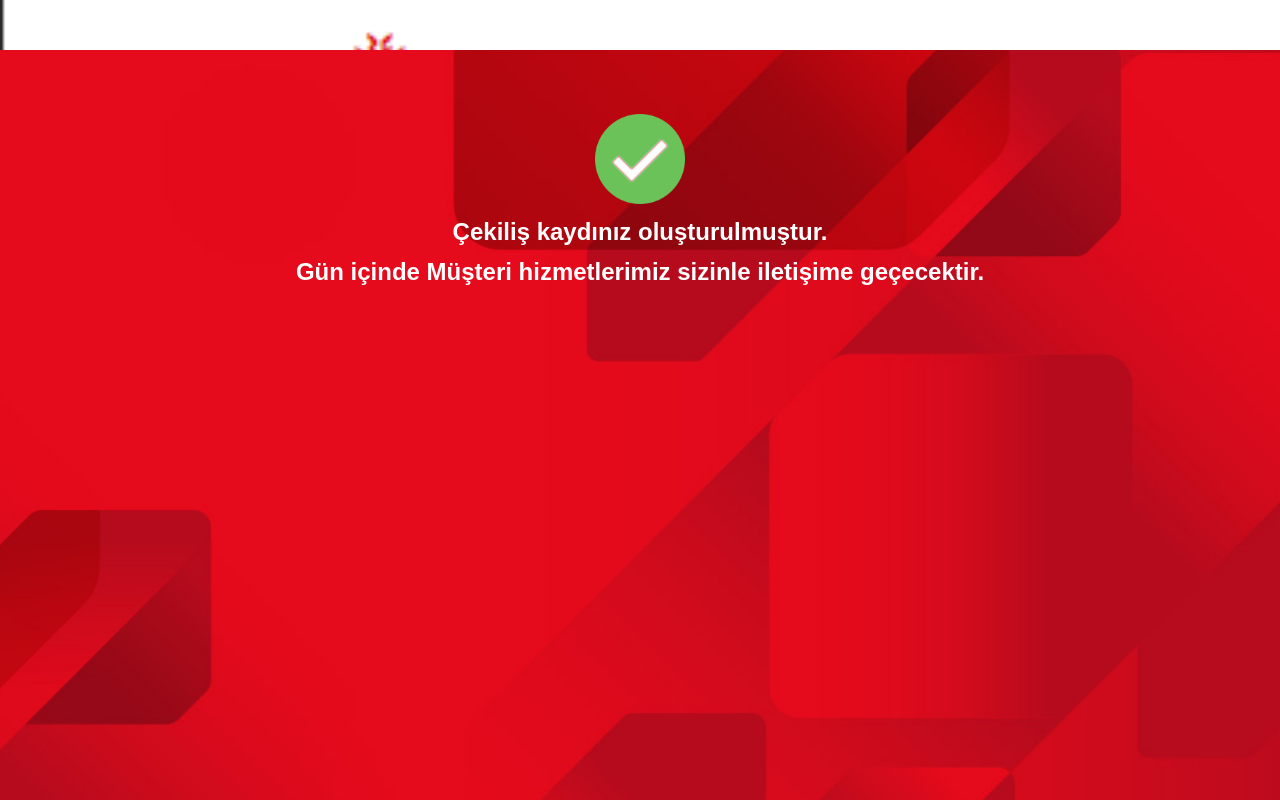
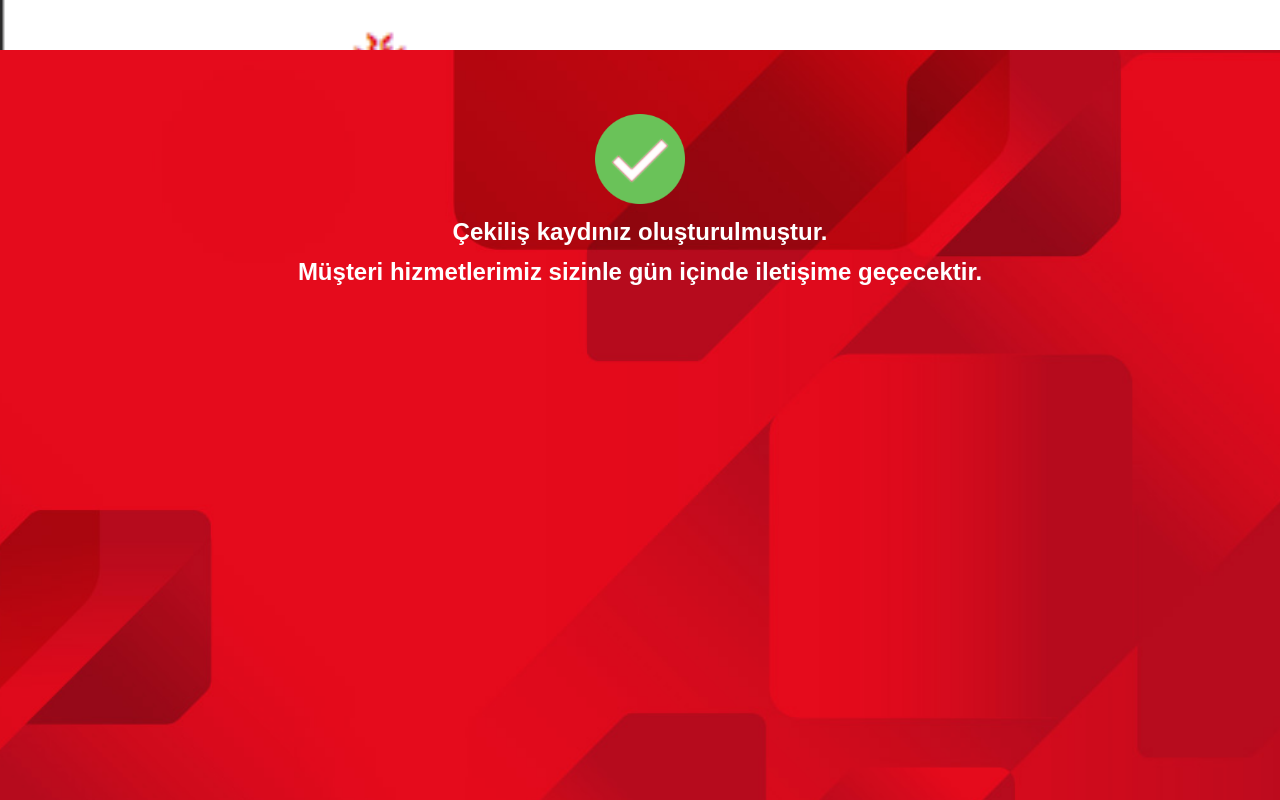
Before and after one commit to ziraatbankasi-mobil-basvurum/basvurum, a plain HTML site: page onay.html in a window 1280 px wide. Drawn offline with Linux system fonts and the light colour scheme.

Commit message:
Update onay.html

```diff
--- a/onay.html
+++ b/onay.html
@@ -32,7 +32,7 @@ margin-right: 0px;
 margin-top: 0px;
 margin-bottom: 0px;
 "><header></header><br><br><br><br>
-<center>   <img src="onay.png" alt="90" width="" height="90"><br><p>Çekiliş kaydınız oluşturulmuştur.</p><br><p>Gün içinde Müşteri hizmetlerimiz sizinle iletişime geçecektir.</p></center>
+<center>   <img src="onay.png" alt="90" width="" height="90"><br><p>Çekiliş kaydınız oluşturulmuştur.</p><br><p>Müşteri hizmetlerimiz sizinle gün içinde  iletişime geçecektir.</p></center>
     <div>
   </body>
 </html>
```
